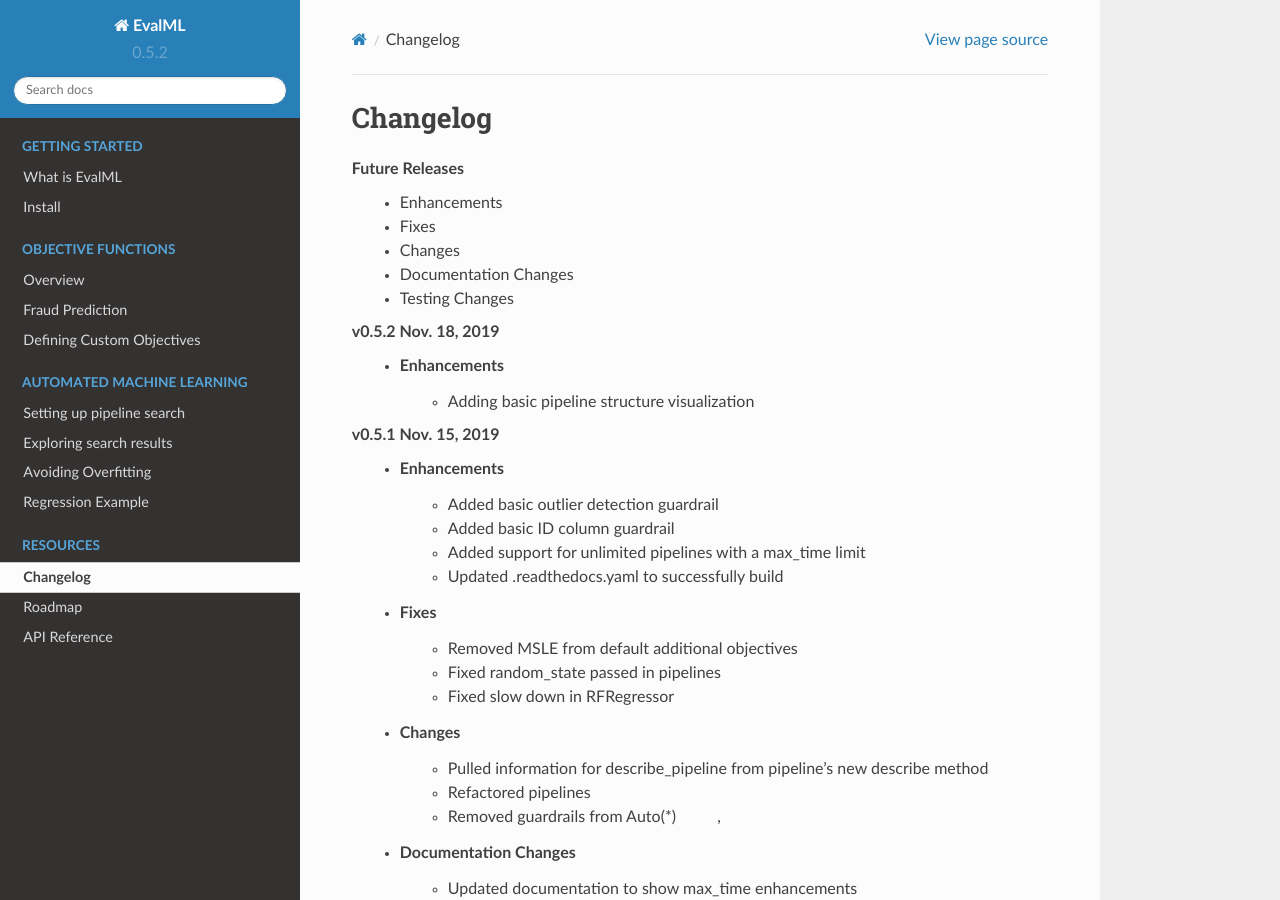
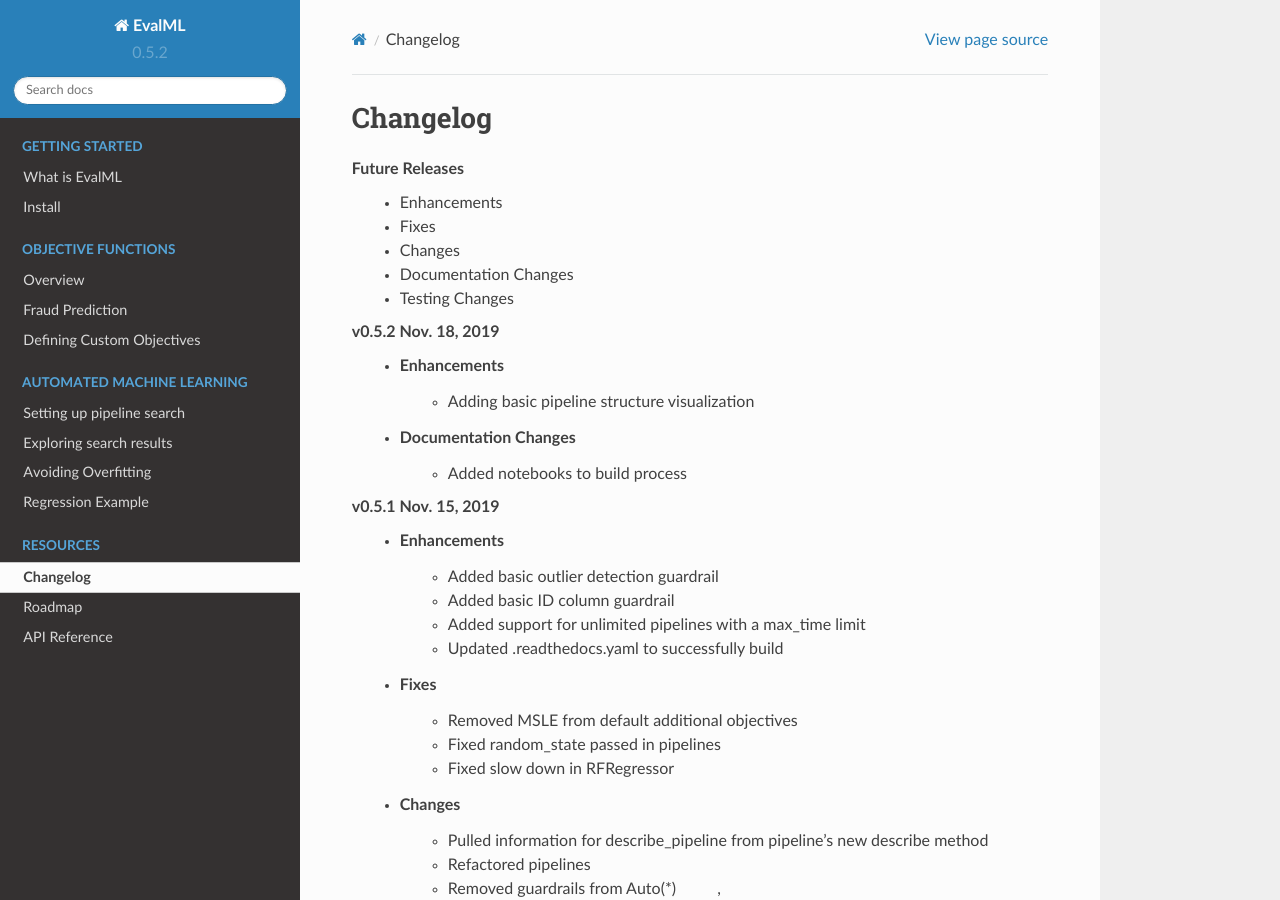
Before and after one commit to alteryx/evalml, a Sphinx documentation site: the page built from docs/source/changelog.rst, in a window 1280 px wide and 900 px high. Built offline with Sphinx 7.4.7 and the Read the Docs theme 2.0.0, drawn with Linux system fonts in a browser that asks for light colours; pages that are not in the unit, such as notebooks, are missing from menus.

Commit message:
merging in notebook build PR

```diff
--- a/docs/source/changelog.rst
+++ b/docs/source/changelog.rst
@@ -12,6 +12,8 @@
 **v0.5.2 Nov. 18, 2019**
     * Enhancements
         * Adding basic pipeline structure visualization :pr:`211`
+    * Documentation Changes
+        * Added notebooks to build process :pr:`212`
 
 **v0.5.1 Nov. 15, 2019**
     * Enhancements
```
